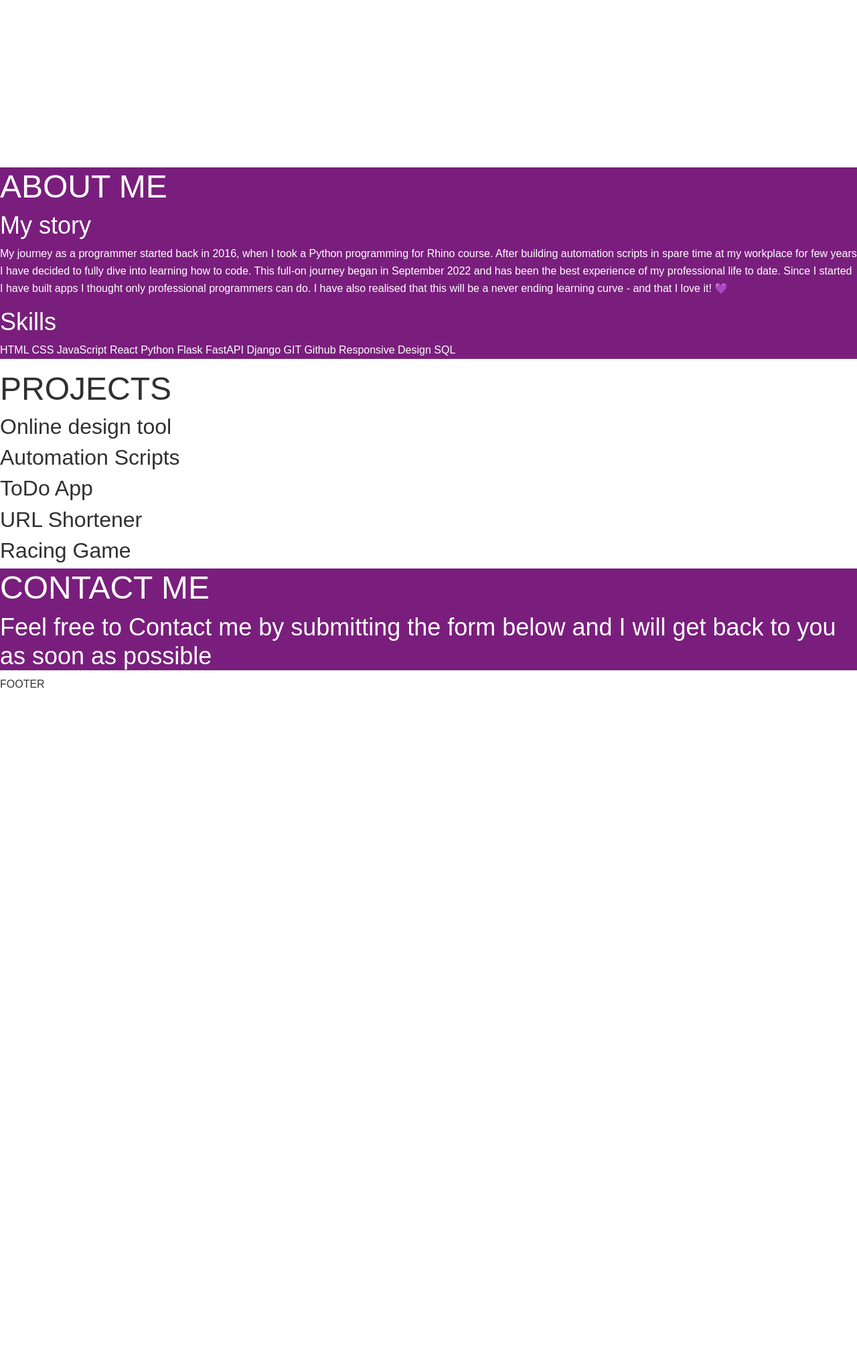
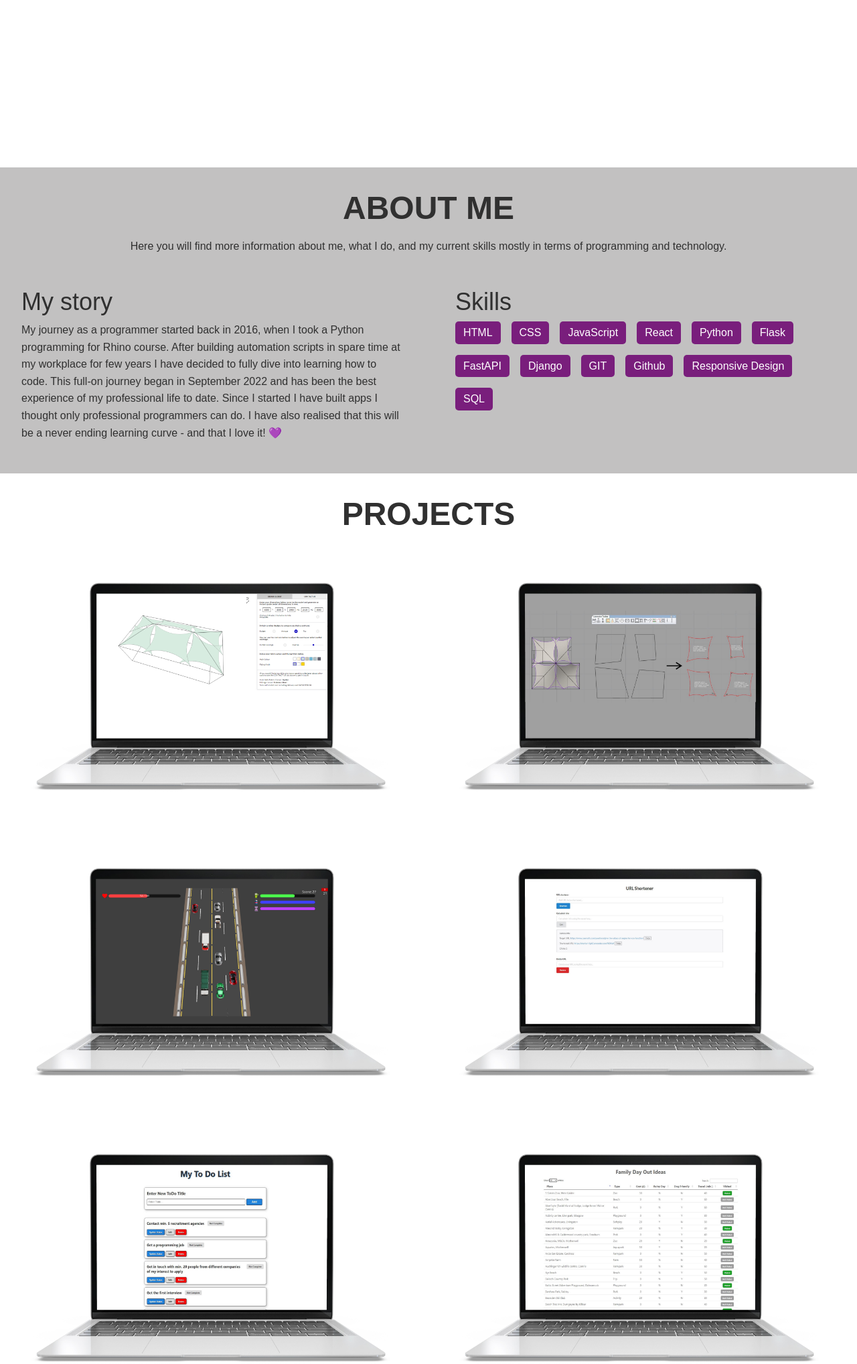
Before and after one commit to abawor/django_portfolio_website, a Django app: page / in a window 1280 px wide. Shown: the part 576-2613 px from the top of the page at 67% size. Before the commit the page ends 1603 px from the top, so only its background shows below. Run offline with Django 3.2, Linux system fonts and the light colour scheme; some libraries are stand-ins or nearby versions.

Commit message:
Added images and grid layout to projects section.

```diff
--- a/blog/static/css/base.css
+++ b/blog/static/css/base.css
@@ -63,8 +63,14 @@ i:hover {
     color: var(--clr-accent);
 }
 
+section {
+    padding: 2em 0;
+}
+
 .section_title {
     font-size: var(--fs-h1);
+    text-align: center;
+    font-weight: bold;
 }
 
 .section_subtitle {
@@ -78,6 +84,9 @@ i:hover {
     background-color: var(--clr-main);
     padding: 1em;
     font-weight: bold;
+    position: sticky;
+    top: 0;
+    z-index: 100;
 }
 
 .nav-bar {
@@ -143,19 +152,46 @@ i:hover {
     background-color: var(--clr-main);
 }
 
-
-@media (max-width: 600px) {
-    .social {
-        display: none;
-    }
-}
-
 /* About me */
 
 .about-me {
+    background-color: var(--clr-medium);
+    color: var(--clr-dark);
+}
+
+.about-me-desc {
+    margin: 1em 2em 3em;
+    text-align: center;
+}
+
+.about-me-columns {
+    margin: auto 2em;
+    display: flex;
+    gap: 5em;
+}
+
+.about-me-my-story,
+.about-me-skills {
+    flex: 1;
+}
+
+.skills-list {
+    list-style: none;
+    padding: 0;
+    display: flex;
+    flex-wrap: wrap;
+    gap: 1em;
+}
+
+.skills-list li {
     background-color: var(--clr-main);
-    color: var(--clr-light);
+    color: white;
+    padding: 0.25em 0.75em;
+    border-radius: 5px;
 }
+
+
+
 
 /* Projects */
 
@@ -163,11 +199,27 @@ i:hover {
     background-color: var(--clr-light);
 }
 
+.portfolio_items {
+    display: grid;
+    grid-template-columns: 1fr 1fr;
+    width: 100%;
+}
+
+@media (max-width: 800px) {
+    .portfolio_items {
+        grid-template-columns: 1fr;
+    }
+}
+
+.portfolio_item img {
+    width: 100%;
+}
+
 /* Contact */
 
 .contact {
-    background-color: var(--clr-main);
-    color: var(--clr-light);
+    background-color: var(--clr-medium);
+    color: var(--clr-dark);
 }
 
 /* Footer */
--- a/blog/templates/webapp/base.html
+++ b/blog/templates/webapp/base.html
@@ -52,50 +52,70 @@
     <!-- About me -->
     <section class="about-me" id="about-me">
       <h1 class="section_title">ABOUT ME</h1>
-      <h2 class="section_subtitle">My story</h2>
+      <p class="about-me-desc">
+        Here you will find more information about me, what I do, and my current skills
+        mostly in terms of programming and technology.
+      </p>
+      <div class="about-me-columns">
+        <div class="about-me-my-story">
+          <h2 class="section_subtitle my-story">My story</h2>
           <p>
-        My journey as a programmer started back in 2016, when I took a Python programming for Rhino course.
+            My journey as a programmer started back in 2016, when I took a Python programming
+            for Rhino course.
 
-        After building automation scripts in spare time at my workplace for few years I have decided to fully dive into learning how to code.
+            After building automation scripts in spare time at my workplace for few years I
+            have decided to fully dive into learning how to code.
 
-        This full-on journey began in September 2022 and has been the best experience of my professional life to date.
+            This full-on journey began in September 2022 and has been the best experience of
+            my professional life to date.
 
-        Since I started I have built apps I thought only professional programmers can do. I have also realised that this will be a never ending learning curve - and that I love it! 💜
+            Since I started I have built apps I thought only professional programmers can do.
+            I have also realised that this will be a never ending learning curve - and that
+            I love it! 💜
           </p>
-      <h2 class="section_subtitle">Skills</h2>
-      <p>
-        HTML
-        CSS
-        JavaScript
-        React
-        Python
-        Flask
-        FastAPI
-        Django
-        GIT
-        Github
-        Responsive Design
-        SQL
-      </p>
+        </div>
+        <div class="about-me-skills">
+          <h2 class="section_subtitle skills">Skills</h2>
+          <ul class="skills-list">
+            <li>HTML</li>
+            <li>CSS</li>
+            <li>JavaScript</li>
+            <li>React</li>
+            <li>Python</li>
+            <li>Flask</li>
+            <li>FastAPI</li>
+            <li>Django</li>
+            <li>GIT</li>
+            <li>Github</li>
+            <li>Responsive Design</li>
+            <li>SQL</li>
+          </ul>
+        </div>
+      </div>
     </section>
 
     <!-- Projects -->
     <section class="projects" id="projects">
       <h1 class="section_title">PROJECTS</h1>
-      <div>
-        <h2>Online design tool</h2>
+      <div class="portfolio_items">
+        <div class="portfolio_item">
+          <img src="static/images/item_1.jpg" alt="Online Design Tool">
         </div>
-      <div>
-        <h2>Automation Scripts</h2>
+        <div class="portfolio_item">
+          <img src="static/images/item_2.jpg" alt="Automation Scripts">
         </div>
-      <div>
-        <h2>ToDo App</h2>
+        <div class="portfolio_item">
+          <img src="static/images/item_3.jpg" alt="Racing Game">
         </div>
-      <div>
-        <h2>URL Shortener</h2>
+        <div class="portfolio_item">
+          <img src="static/images/item_4.jpg" alt="URL Shortener">
         </div>
-      <div>
-        <h2>Racing Game</h2>
+        <div class="portfolio_item">
+          <img src="static/images/item_5.jpg" alt="ToDo App">
+        </div>
+        <div class="portfolio_item">
+          <img src="static/images/item_6.jpg" alt="Family Days Out">
+        </div>
       </div>
     </section>
 
@@ -104,7 +124,10 @@
     <!-- Contact -->
     <section class="contact" id="contact">
       <h1 class="section_title">CONTACT ME</h1>
-      <h2 class="section_subtitle">Feel free to Contact me by submitting the form below and I will get back to you as soon as possible</h2>
+      <h2 class="section_subtitle">
+        Feel free to Contact me by submitting the form below and I will get back
+        to you as soon as possible
+      </h2>
     </section>
 
 
```
Also changed, not shown: blog/static/images/item_1.jpg (added), blog/static/images/item_2.jpg (added), blog/static/images/item_3.jpg (added), blog/static/images/item_4.jpg (added), blog/static/images/item_5.jpg (added), blog/static/images/item_6.jpg (added), blog/static/images/laptop.jpg (added), blog/static/images/portfolio_project_1.JPG (added), blog/static/images/portfolio_project_2.JPG (added), blog/static/images/portfolio_project_3.png (added), blog/static/images/portfolio_project_4.JPG (added), blog/static/images/portfolio_project_5.JPG (added), blog/static/images/portfolio_project_6.JPG (added). Lines whose indentation alone changed are shown as unchanged.
